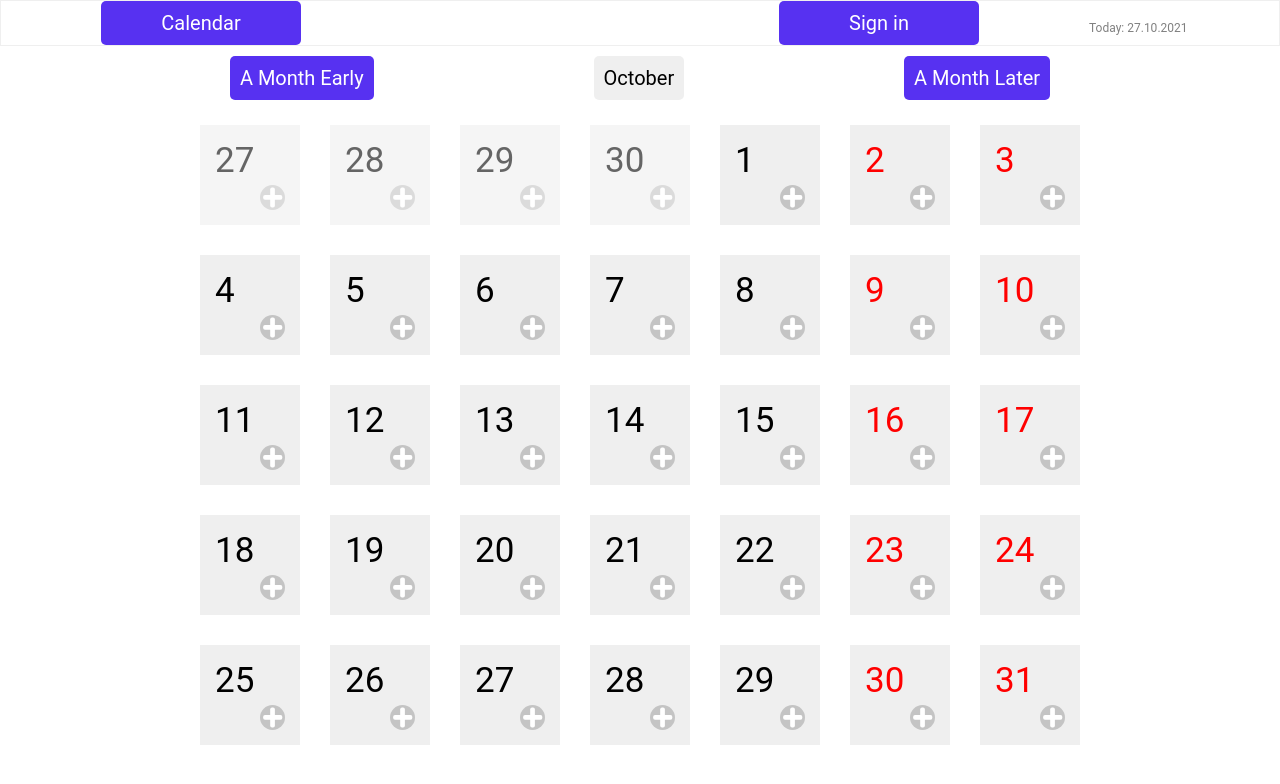
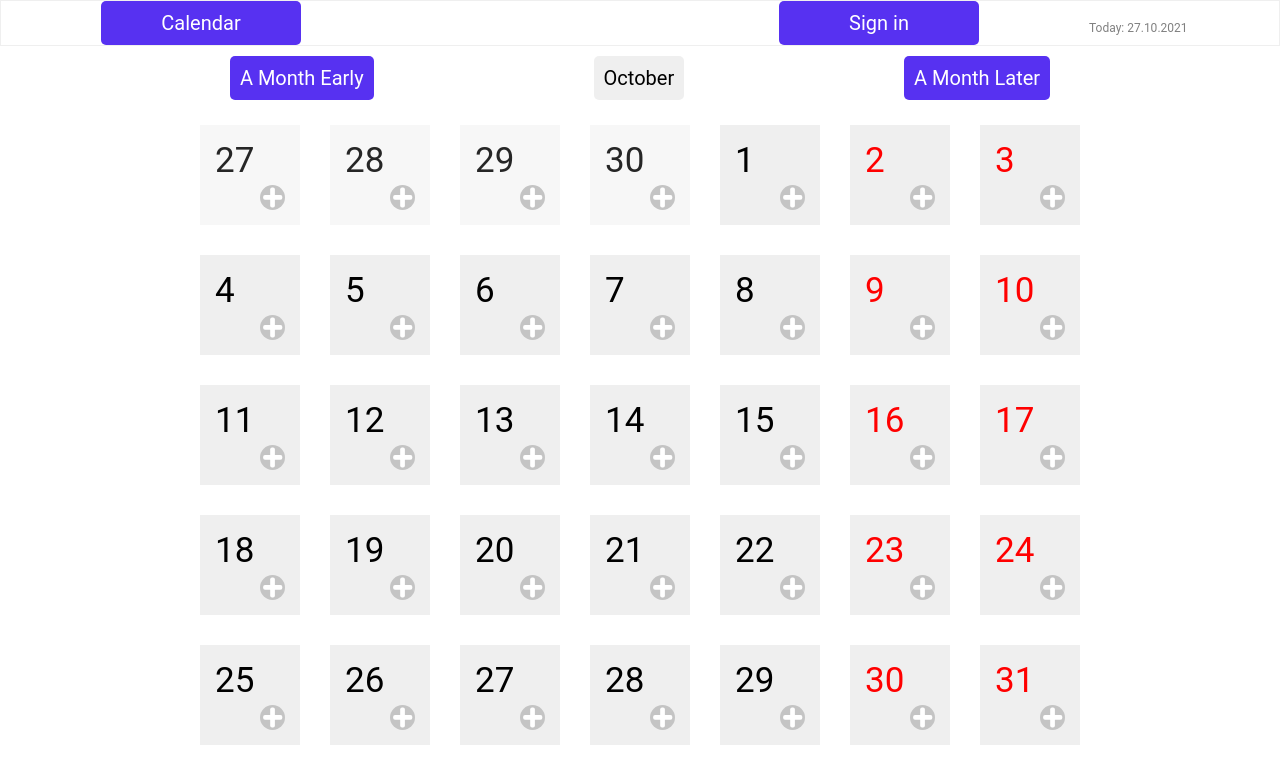
Before and after one commit to Kukonen/calendar, a React (Create React App) app in the folder client/: page / in a window 1280 px wide. Shown: the top 784 px of the page. Built offline with nearby package versions, Linux system fonts and the light colour scheme.

Commit message:
switch copacity to lighten scss

```diff
--- a/client/src/Components/Day/Day.scss
+++ b/client/src/Components/Day/Day.scss
@@ -1,35 +1,44 @@
+$color: black;
+$background-color: #efefef;
+$background-active-color: #a58fff;
+$day-free-color: red;
+
 .Day {
     display: flex;
+    color: $color;
     justify-content: space-between;
     width: 70px;
     height: 70px;
     padding: 15px;
     margin: 15px;
-    background-color: #efefef;
+    background-color: $background-color;
     cursor: pointer;
     &:hover {
-        background-color: #a58fff;
+        background-color: $background-active-color;
     }
+    .DayNumberFree {
+        color: $day-free-color;
     }
-
-.DayNumberFree {
-    color: red;
-}
-
     .DayNumberText {
         font-size: 35px;
     }
-
     .DayImageSection {
         display: flex;
     }
-
     .DayImg {
         margin-top: auto;
         width: 25px;
         height: 25px;
     }
+}
 
 .DayAnotherMonth {
-    opacity: 60%;
+    color: lighten($color, 15%);
+    background-color: lighten($background-color, 3%);
+    &:hover {
+        background-color: lighten($background-active-color, 10%) ;
     }
+    .DayNumberFree {
+        color: lighten($day-free-color, 15%);
+    }
+}
```
Lines whose indentation alone changed are shown as unchanged.
